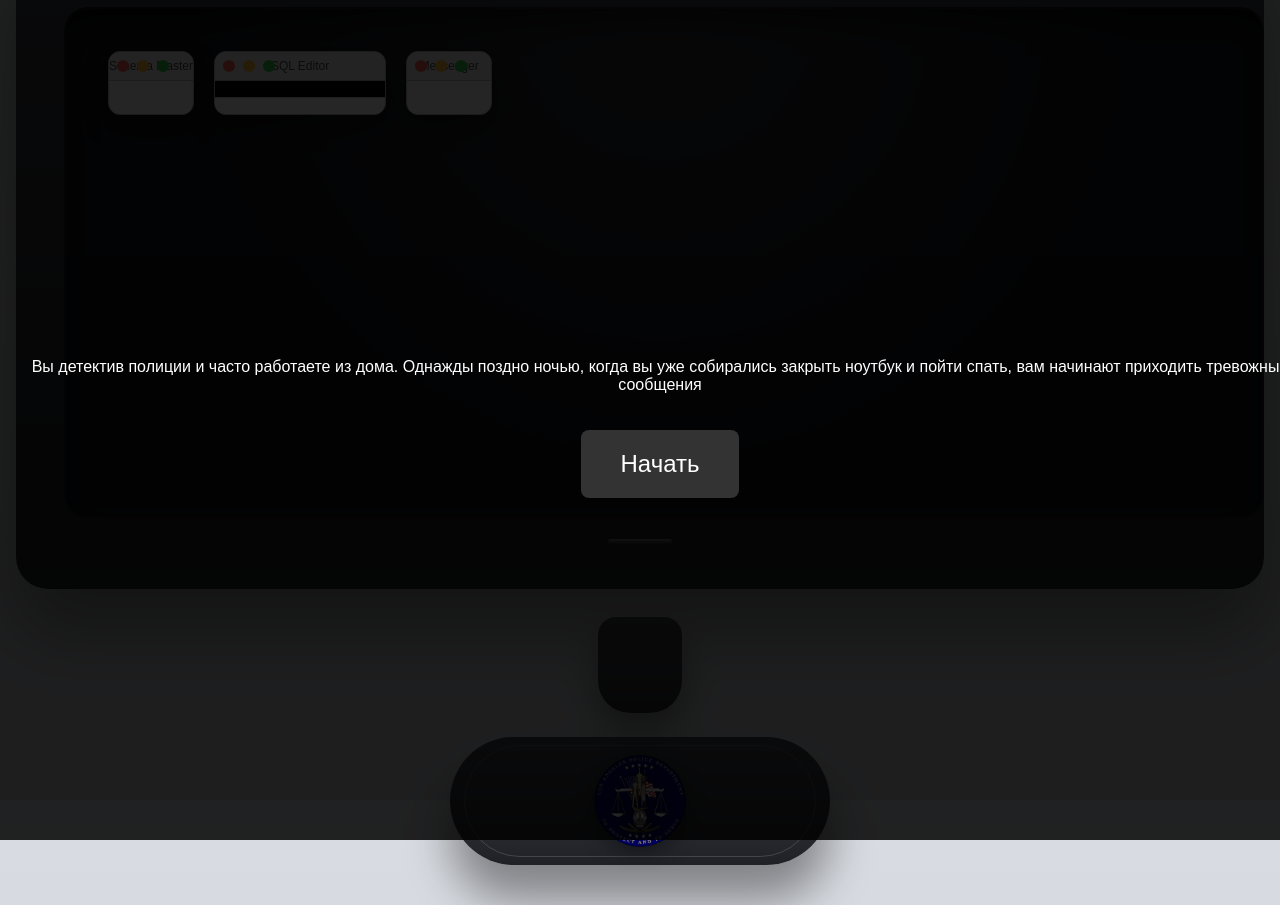
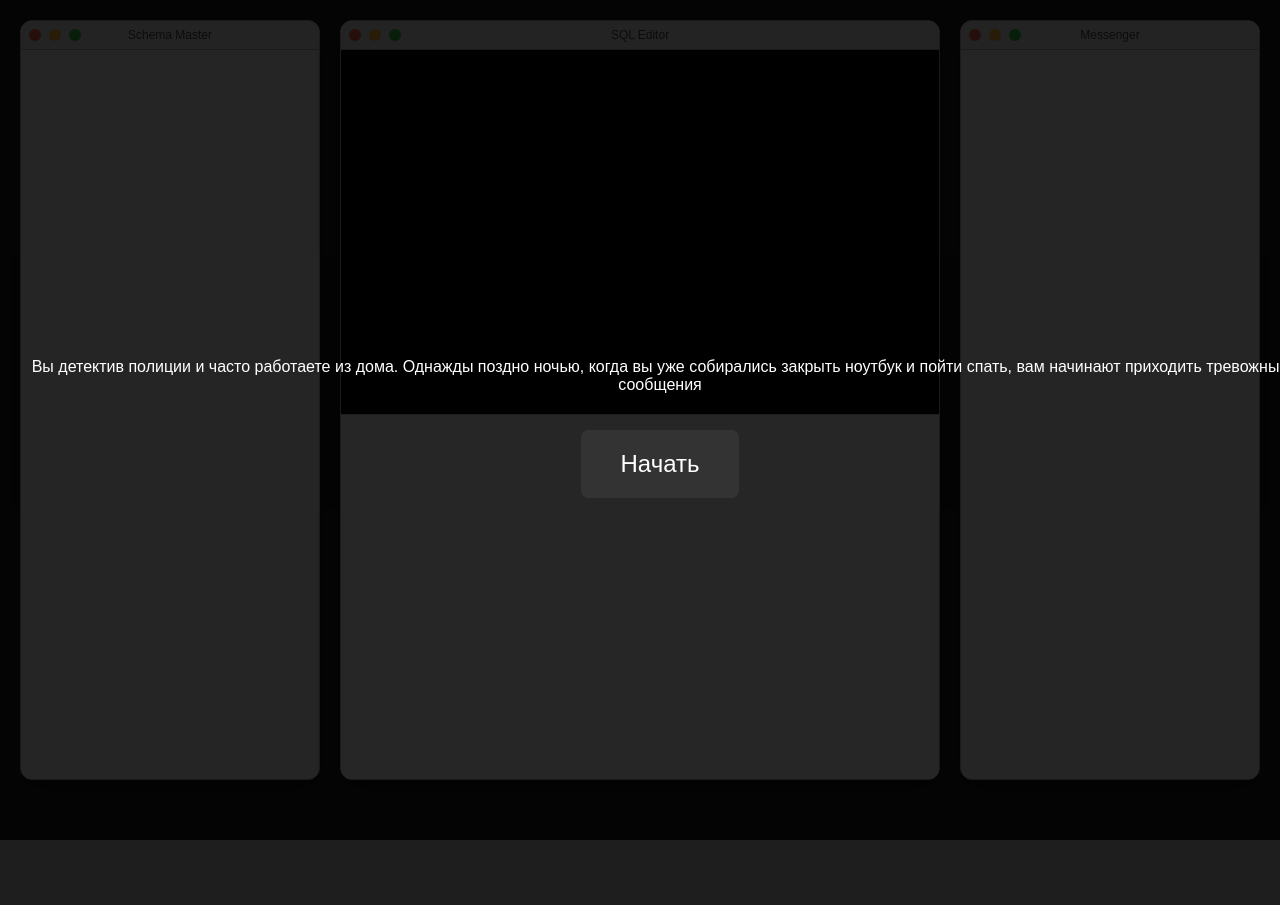
Before and after one commit to senatorous/detective-sql, a website built with Vite: page index.html in a window 1280 px wide. After the commit the page ends 800 px from the top, so only its background shows below. Built offline with nearby package versions, Linux system fonts and the light colour scheme; files whose address does not match are found by name.

Commit message:
Revert "Add monitor frame layout and prepare LAPD branding slot"

```diff
--- a/index.html
+++ b/index.html
@@ -4,118 +4,12 @@
     <meta charset="UTF-8" />
     <title>SQL Detective</title>
     <style>
-      body,
-      html {
+      body, html {
         margin: 0;
         padding: 0;
         height: 100%;
         font-family: sans-serif;
-        background: linear-gradient(180deg, #d9dce2 0%, #c7cad0 100%);
-        display: flex;
-        justify-content: center;
-        align-items: center;
-      }
-
-      .workspace {
-        width: 100%;
-        display: flex;
-        justify-content: center;
-        align-items: center;
-        padding: 40px 0;
-        box-sizing: border-box;
-      }
-
-      .monitor {
-        width: min(1200px, 90vw);
-        display: flex;
-        flex-direction: column;
-        align-items: center;
-        gap: 28px;
-      }
-
-      .monitor-bezel {
-        width: 100%;
-        background: linear-gradient(180deg, #3a3d45 0%, #1e2025 100%);
-        border-radius: 32px;
-        padding: 32px 48px 44px;
-        box-shadow: 0 45px 70px rgba(0, 0, 0, 0.35);
-        display: flex;
-        flex-direction: column;
-        align-items: stretch;
-        position: relative;
-      }
-
-      .monitor-camera {
-        width: 16px;
-        height: 16px;
-        border-radius: 50%;
-        background: radial-gradient(circle at 30% 30%, rgba(255, 255, 255, 0.35), rgba(0, 0, 0, 0.9));
-        border: 2px solid #555963;
-        margin: 0 auto 20px;
-        box-shadow: inset 0 1px 2px rgba(255, 255, 255, 0.2), 0 2px 6px rgba(0, 0, 0, 0.45);
-      }
-
-      .monitor-screen {
-        background: radial-gradient(circle at top, rgba(255, 255, 255, 0.12), transparent 60%), #101219;
-        border-radius: 24px;
-        padding: 24px;
-        box-shadow: inset 0 0 0 2px rgba(255, 255, 255, 0.05), inset 0 14px 30px rgba(0, 0, 0, 0.6);
-        display: flex;
-        width: 100%;
-        min-height: clamp(420px, 58vh, 660px);
-      }
-
-      .monitor-sensor {
-        width: 64px;
-        height: 6px;
-        border-radius: 4px;
-        background: linear-gradient(180deg, #5a5d64 0%, #2a2d33 100%);
-        margin: 20px auto 0;
-        box-shadow: inset 0 1px 2px rgba(255, 255, 255, 0.25), inset 0 -1px 2px rgba(0, 0, 0, 0.5);
-      }
-
-      .monitor-stand {
-        width: min(380px, 55%);
-        display: flex;
-        flex-direction: column;
-        align-items: center;
-        gap: 24px;
-      }
-
-      .monitor-stand-neck {
-        width: 22%;
-        min-width: 80px;
-        height: 96px;
-        border-radius: 18px 18px 32px 32px;
-        background: linear-gradient(180deg, #484c54 0%, #26282d 100%);
-        box-shadow: 0 20px 35px rgba(0, 0, 0, 0.35);
-      }
-
-      .monitor-base {
-        width: 100%;
-        padding: 18px 0;
-        border-radius: 90px;
-        background: linear-gradient(180deg, #3f434b 0%, #1f2126 100%);
-        box-shadow: 0 35px 45px rgba(0, 0, 0, 0.4);
-        display: flex;
-        justify-content: center;
-        align-items: center;
-        position: relative;
-      }
-
-      .monitor-base::before {
-        content: '';
-        position: absolute;
-        inset: 8px 14px;
-        border-radius: 80px;
-        border: 1px solid rgba(255, 255, 255, 0.15);
-        pointer-events: none;
-      }
-
-      .lapd-logo {
-        width: clamp(60px, 9vw, 92px);
-        height: auto;
-        filter: drop-shadow(0 4px 10px rgba(0, 0, 0, 0.45));
+        background: #1e1e1e;
       }
 
       .desktop {
@@ -123,7 +17,7 @@
         grid-template-columns: 1fr 2fr 1fr;
         gap: 20px;
         padding: 20px;
-        height: 100%;
+        height: 100vh;
         box-sizing: border-box;
       }
 
@@ -406,11 +300,6 @@
       <p id="start-text">Вы детектив полиции и часто работаете из дома. Однажды поздно ночью, когда вы уже собирались закрыть ноутбук и пойти спать, вам начинают приходить тревожные сообщения</p>
       <button id="start-button">Начать</button>
     </div>
-    <div class="workspace">
-      <div class="monitor">
-        <div class="monitor-bezel">
-          <div class="monitor-camera"></div>
-          <div class="monitor-screen">
     <div class="desktop">
       <div class="window schema-window">
         <div class="title-bar">
@@ -447,17 +336,6 @@
         <div id="chat" class="chat"></div>
       </div>
     </div>
-          </div>
-          <div class="monitor-sensor"></div>
-        </div>
-        <div class="monitor-stand">
-          <div class="monitor-stand-neck"></div>
-          <div class="monitor-base">
-            <img src="/assets/lapd-logo.png" alt="Los Angeles Police Department" class="lapd-logo" />
-          </div>
-        </div>
-      </div>
-    </div>
     <script type="module" src="/src/main.js"></script>
   </body>
 </html>
```
Also changed, not shown: public/assets/README.md (deleted). Lines whose indentation alone changed are shown as unchanged.
